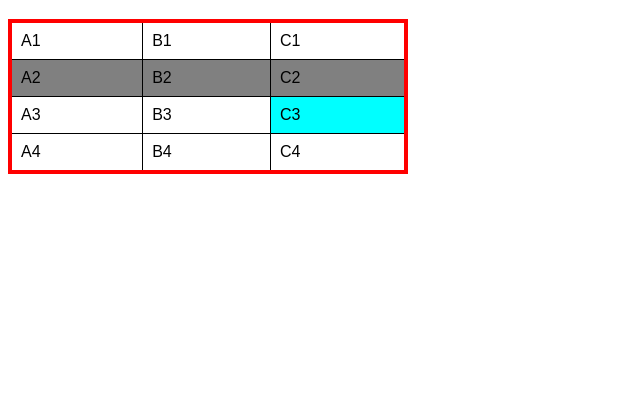
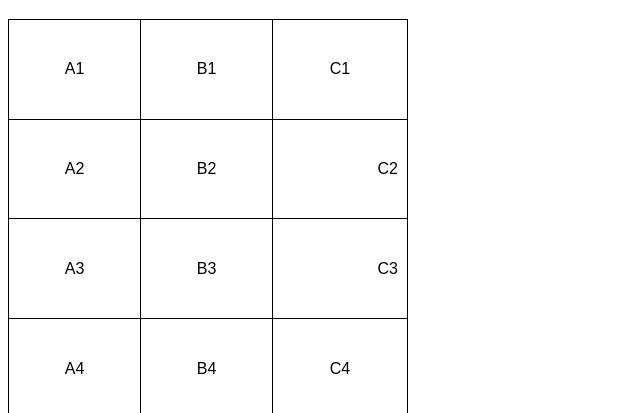
Before and after one commit to Coelho-Neto/html-css, a plain HTML site: page exercicios css/ex25/index.html in a window 1280 px wide. Shown: the part 61-474 px from the top of the page, without its empty margins (0-640 px from the left). Drawn offline with Linux system fonts and the light colour scheme.

Commit message:
criei tabela 001

```diff
--- a/exercicios css/ex25/index.html
+++ b/exercicios css/ex25/index.html
@@ -10,30 +10,31 @@
         }
 
         table{
+            height: 400px;
             width: 400px;
             border-collapse:collapse ;
-            border: 4px solid red;
+
         }
 
         td{
             border: 1px solid black;
             padding: 9px;
+            text-align: center;
+            /*Alinhamento Vertical*/
 
+            vertical-align: middle;
+            /*Alinhamento Horizontal*/
         }
 
-          tr.linha{
-           background-color: gray ;
+        .numero{
+         text-align: right;
         }
 
-        td.dado{
-            background-color: aqua;
-        }
 
     </style>
 </head>
 <body>
     <h1>Minha primeira tabela</h1>
-    <table>
       <!--
         Hierarquia de tabelas (simples)
         Table = tabela
@@ -41,7 +42,7 @@
         table header = cabeçalho de tabela
         table data = data de tabela
       -->
-    </table>
+
     <table>
         <tr>
             <!-- primeira linha-->
@@ -50,16 +51,16 @@
              <td>C1</td>
         </tr>
 
-        <tr class="linha">
+        <tr>
             <td>A2</td>
             <td>B2</td>
-            <td>C2</td>
+            <td class="numero">C2</td>
         </tr>
 
         <tr>
             <td>A3</td>
             <td>B3</td>
-            <td class="dado">C3</td>
+            <td class="numero">C3</td>
         </tr>
 
         <td>A4</td>
```
